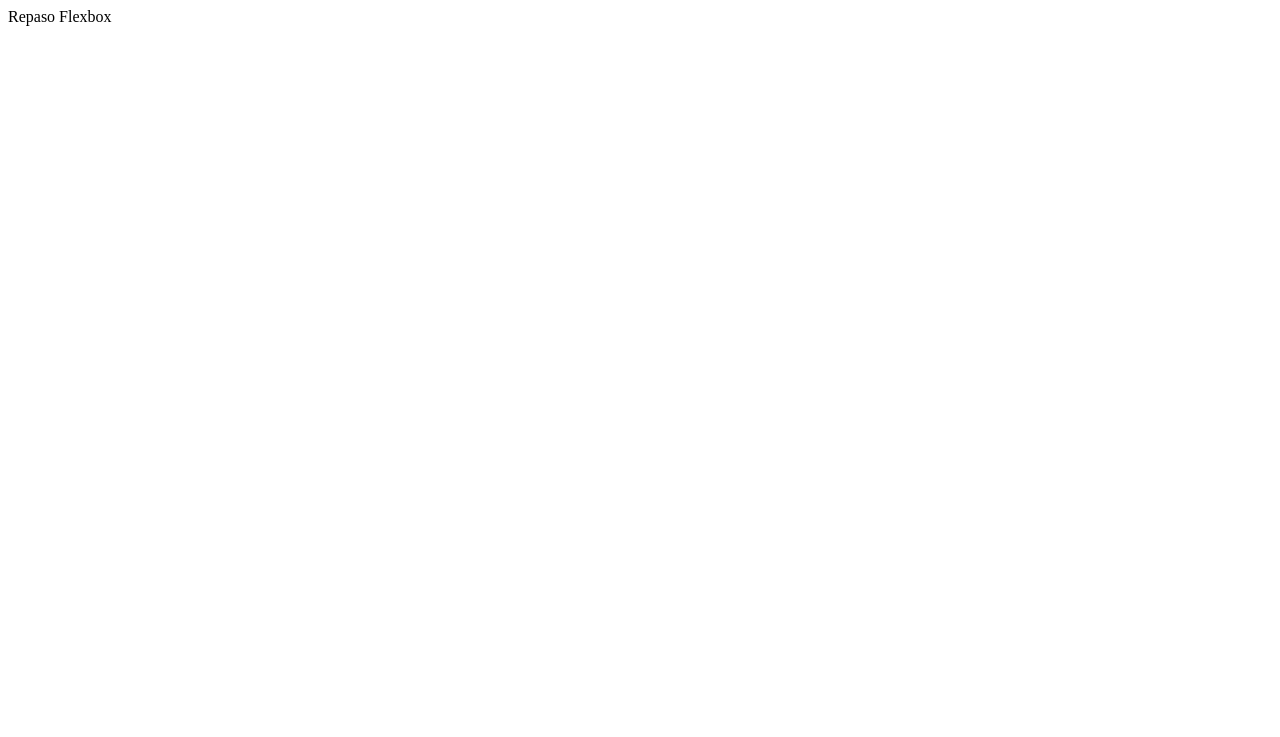
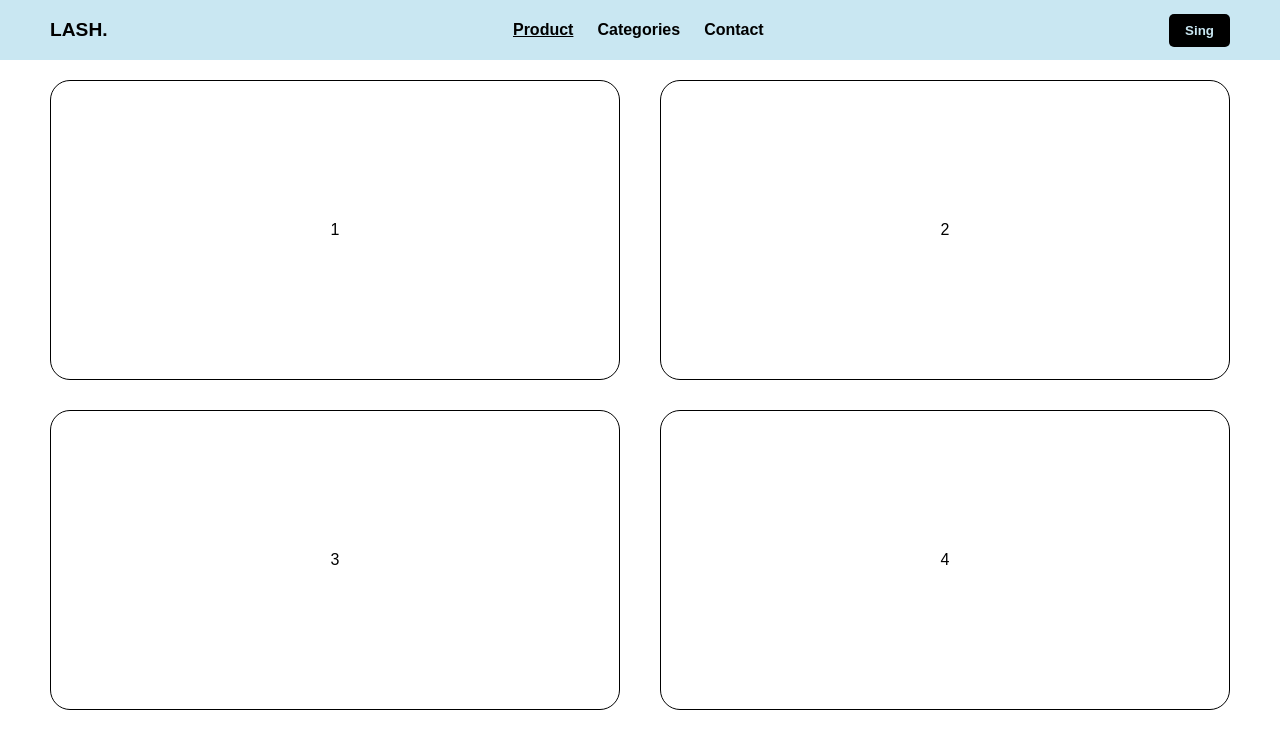
Before and after one commit to jparedes23/flexbox, a plain HTML site: page index.html in a window 1280 px wide. Shown: the top 737 px of the page. Drawn offline with Linux system fonts and the light colour scheme.

Commit message:
respaso del sabado

```diff
--- a/index.html
+++ b/index.html
@@ -8,6 +8,30 @@
     <title>Document</title>
 </head>
 <body>
-    Repaso Flexbox
+    <header>
+        <div class="header-conteiner">
+            <span class="header-title">LASH.</span>
+            <nav class="header_nav">
+                <ul >
+                    <li>Product</li>
+                    <li>Categories</li>
+                    <li>Contact</li>
+                </ul>
+            </nav>
+            <button class="header-singin">Sing</button>
+        </div>
+    </header>
+
+    <main>
+        <section class="products-container">
+            <div class="card">1</div>
+            <div class="card">2</div>
+            <div class="card">3</div>
+            <div class="card">4</div>
+            <div class="card">5</div>
+            <div class="card">6</div>
+            <div class="card">7</div>
+        </section>
+    </main>
 </body>
 </html>
--- a/styles.css
+++ b/styles.css
@@ -0,0 +1,96 @@
+*{
+    box-sizing: border-box;
+    margin: 0;
+    padding: 0;
+}
+
+body, html {
+    margin: 0;
+    font-family: sans-serif;
+}
+
+header {
+    height: 60px;
+    padding: 0 50px;
+    background-color: #C9E7F2;
+
+}
+
+.header-conteiner{
+    height: 100%;
+    width: 100%;
+    display: flex;
+    justify-content: space-between;
+    align-items: center;
+
+
+}
+.header-conteiner .header-title{
+    color: black;
+    font-weight: 700;
+    font-size: 1.2rem;
+
+}
+
+
+.header-conteiner .header_nav ul{
+    display: flex;
+    list-style: none;
+    padding: 0;
+    margin: 0;
+}
+
+.header-conteiner .header_nav li{
+    margin: 0 12px;
+    font-weight: 600;
+    color: black;
+}
+
+.header-conteiner .header_nav li:first-child{
+    text-decoration: underline;
+}
+
+.header-conteiner .header-singin{
+    border: 1px solid transparent;
+    background-color: black;
+    color: #C9E7F2;
+    border-radius: 5px;
+    padding: 8px 15px;
+    font-weight: 700;
+    cursor: pointer;
+}
+
+
+/* contenedor de las cards */
+
+main{
+    padding: 20px 50px;
+}
+
+.products-container{
+    display: flex;
+    justify-content: space-between;
+    flex-wrap: wrap;
+    /* gap: 30px;
+    gap: 10px 20px; */
+    row-gap: 30px;
+    column-gap: 20px;
+
+}
+
+.products-container .card{
+   border-radius: 20px;
+    width: calc(50% - 20px);
+    height: 300px;
+    border: 1px solid black;
+    display: flex;
+    align-items: center;
+    justify-content: center;
+}
+
+
+ @media screen and (max-width:598px){
+    .products-container .card{
+        width: 100%;
+    }
+ }
```
